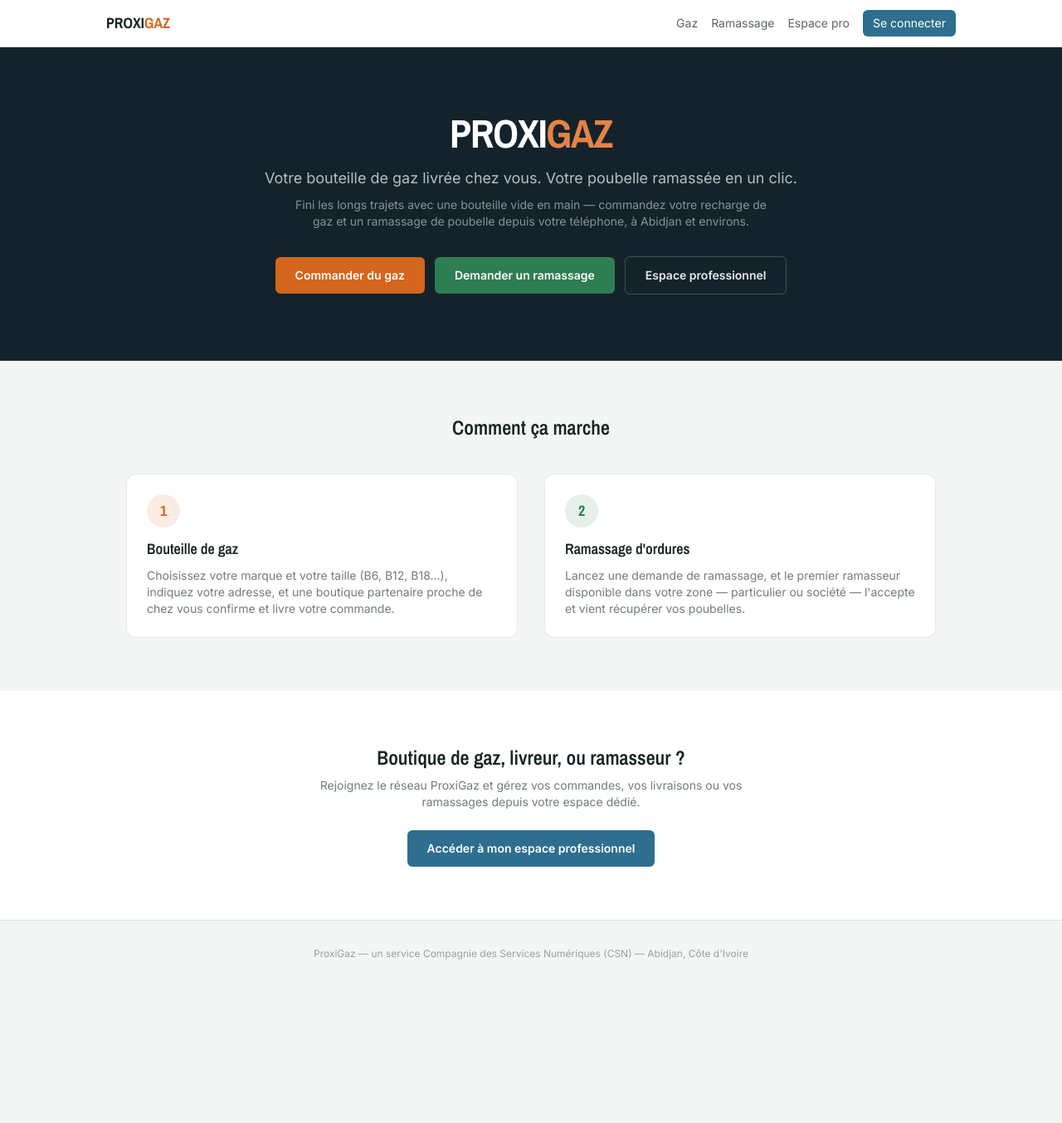
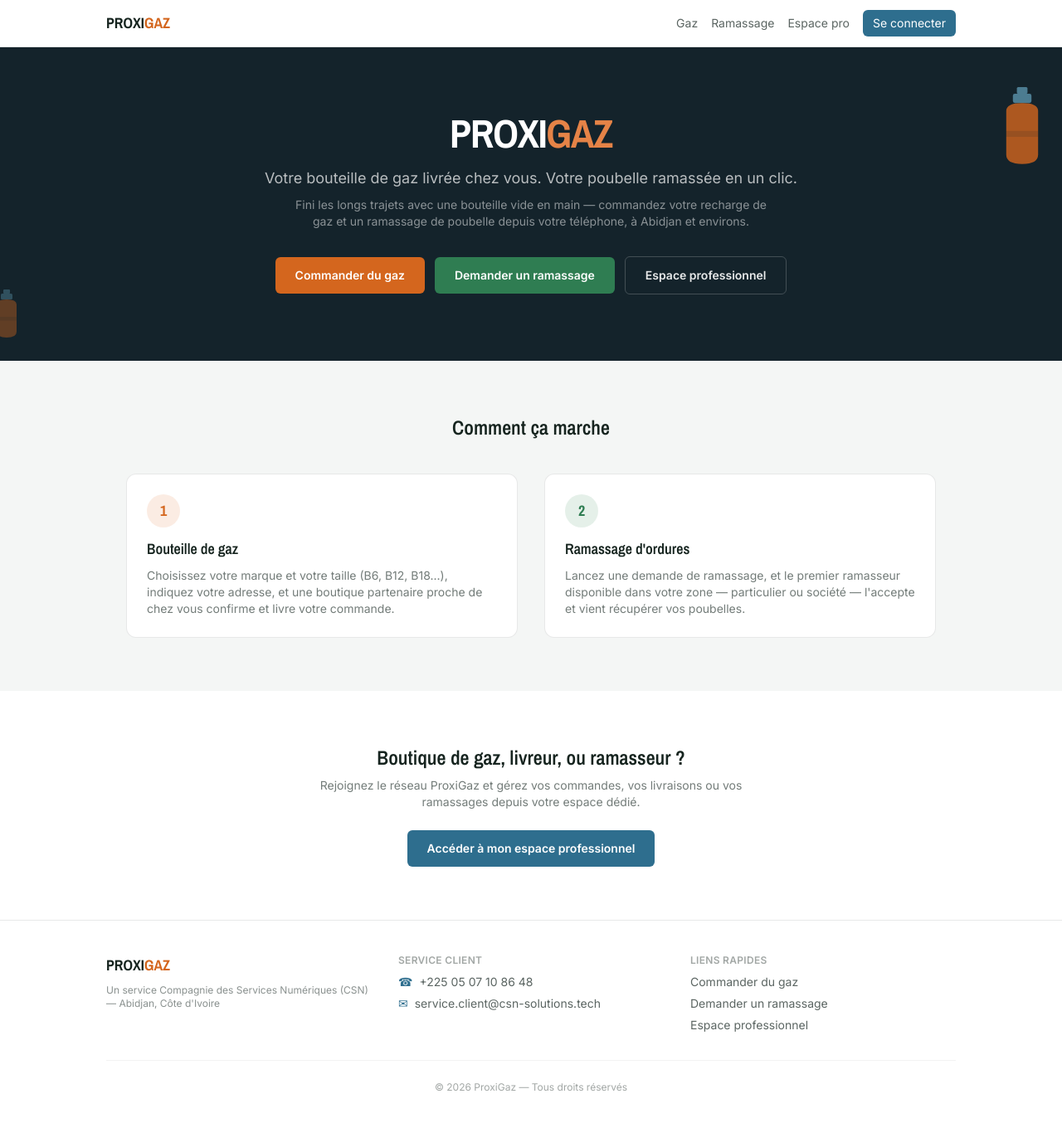
Before and after one commit to keuming/proxygaz-vitrine, a React (Vite) app: page / in a window 1280 px wide. Shown: the top 1354 px of the page at 83% size. Before the commit the page ends 1190 px from the top, so only its background shows below. Built offline with nearby package versions, Linux system fonts and the light colour scheme; no server answers.

Commit message:
Animations (entrées en fondu/glissement, hover, stepper animé), footer avec contact service client (tél + email), favicon.ico multi-résolutions

```diff
--- a/index.html
+++ b/index.html
@@ -9,6 +9,7 @@
     <!-- PWA -->
     <link rel="manifest" href="/manifest.webmanifest" />
     <meta name="theme-color" content="#14232B" />
+    <link rel="icon" href="/favicon.ico" sizes="any" />
     <link rel="icon" type="image/png" sizes="32x32" href="/favicon-32.png" />
     <link rel="icon" type="image/png" sizes="16x16" href="/favicon-16.png" />
     <link rel="apple-touch-icon" href="/apple-touch-icon.png" />
--- a/package.json
+++ b/package.json
@@ -19,6 +19,7 @@
     "@types/react-dom": "^18.3.1",
     "@vitejs/plugin-react": "^4.3.3",
     "autoprefixer": "^10.4.20",
+    "png-to-ico": "^3.0.2",
     "postcss": "^8.4.49",
     "sharp": "^0.35.3",
     "tailwindcss": "^3.4.15",
--- a/src/App.tsx
+++ b/src/App.tsx
@@ -1,6 +1,7 @@
 import { BrowserRouter, Routes, Route, Navigate } from "react-router-dom";
 import { AuthProvider, useAuth, Role } from "./lib/auth";
 import { PublicHeader } from "./components/PublicHeader";
+import { Footer } from "./components/Footer";
 import { InstallPrompt } from "./components/InstallPrompt";
 import { Home } from "./pages/Home";
 import { AuthClient } from "./pages/AuthClient";
@@ -89,6 +90,7 @@ function AppRoutes() {
 
         <Route path="*" element={<Navigate to="/" replace />} />
       </Routes>
+      <Footer />
       <InstallPrompt />
     </>
   );
--- a/src/components/Card.tsx
+++ b/src/components/Card.tsx
@@ -1,8 +1,19 @@
-import { ReactNode } from "react";
+import { ReactNode, CSSProperties } from "react";
 
-export function Card({ children, className = "" }: { children: ReactNode; className?: string }) {
+export function Card({
+  children,
+  className = "",
+  style,
+}: {
+  children: ReactNode;
+  className?: string;
+  style?: CSSProperties;
+}) {
   return (
-    <div className={`rounded-lg border border-ink/10 bg-white shadow-sm ${className}`}>
+    <div
+      className={`rounded-lg border border-ink/10 bg-white shadow-sm transition-all duration-200 ${className}`}
+      style={style}
+    >
       {children}
     </div>
   );
--- /dev/null
+++ b/src/components/Footer.tsx
@@ -0,0 +1,62 @@
+import { useLocation } from "react-router-dom";
+
+export function Footer() {
+  const location = useLocation();
+  if (location.pathname.startsWith("/pro/")) return null;
+
+  return (
+    <footer className="border-t border-ink/10 bg-white px-6 py-10">
+      <div className="mx-auto max-w-5xl">
+        <div className="grid gap-8 sm:grid-cols-3">
+          <div>
+            <div className="font-display text-lg font-bold text-ink">
+              PROXI<span className="text-safety-500">GAZ</span>
+            </div>
+            <p className="mt-2 text-xs text-ink/50">
+              Un service Compagnie des Services Numériques (CSN) — Abidjan, Côte d'Ivoire
+            </p>
+          </div>
+
+          <div>
+            <div className="mb-2 text-xs font-semibold uppercase tracking-wide text-ink/40">
+              Service client
+            </div>
+            <a
+              href="tel:+2250507108648"
+              className="flex items-center gap-2 text-sm text-ink/70 transition-colors hover:text-steel-500"
+            >
+              <span className="text-steel-500">☎</span> +225 05 07 10 86 48
+            </a>
+            <a
+              href="mailto:service.client@csn-solutions.tech"
+              className="mt-1.5 flex items-center gap-2 text-sm text-ink/70 transition-colors hover:text-steel-500"
+            >
+              <span className="text-steel-500">✉</span> service.client@csn-solutions.tech
+            </a>
+          </div>
+
+          <div>
+            <div className="mb-2 text-xs font-semibold uppercase tracking-wide text-ink/40">
+              Liens rapides
+            </div>
+            <div className="flex flex-col gap-1.5 text-sm text-ink/70">
+              <a href="/commander-gaz" className="transition-colors hover:text-steel-500">
+                Commander du gaz
+              </a>
+              <a href="/demander-ramassage" className="transition-colors hover:text-steel-500">
+                Demander un ramassage
+              </a>
+              <a href="/pro" className="transition-colors hover:text-steel-500">
+                Espace professionnel
+              </a>
+            </div>
+          </div>
+        </div>
+
+        <div className="mt-8 border-t border-ink/5 pt-6 text-center text-xs text-ink/40">
+          © {new Date().getFullYear()} ProxiGaz — Tous droits réservés
+        </div>
+      </div>
+    </footer>
+  );
+}
--- a/src/components/InstallPrompt.tsx
+++ b/src/components/InstallPrompt.tsx
@@ -38,7 +38,7 @@ export function InstallPrompt() {
   if (!visible) return null;
 
   return (
-    <div className="fixed bottom-4 left-1/2 z-40 flex w-[calc(100%-2rem)] max-w-md -translate-x-1/2 items-center justify-between gap-3 rounded-lg bg-panel px-4 py-3 text-white shadow-xl">
+    <div className="fixed bottom-4 left-1/2 z-40 flex w-[calc(100%-2rem)] max-w-md -translate-x-1/2 animate-slide-up items-center justify-between gap-3 rounded-lg bg-panel px-4 py-3 text-white shadow-xl">
       <div className="text-sm">
         <div className="font-medium">Installer ProxiGaz</div>
         <div className="text-xs text-white/60">Accès rapide depuis votre écran d'accueil</div>
--- a/src/pages/Home.tsx
+++ b/src/pages/Home.tsx
@@ -1,38 +1,65 @@
 import { Link } from "react-router-dom";
+
+function BouteilleFlottante({ className = "" }: { className?: string }) {
+  return (
+    <svg
+      viewBox="0 0 160 160"
+      className={`animate-float ${className}`}
+      style={{ animationDelay: "0.3s" }}
+    >
+      <rect x="66" y="30" width="28" height="14" rx="3" fill="#5B93AC" />
+      <rect x="72" y="20" width="16" height="10" rx="2" fill="#5B93AC" />
+      <path
+        d="M 56 56 Q 56 44 80 44 Q 104 44 104 56 L 104 122 Q 104 136 80 136 Q 56 136 56 122 Z"
+        fill="#D4661E"
+      />
+      <rect x="56" y="86" width="48" height="9" fill="#14232B" opacity="0.15" />
+    </svg>
+  );
+}
 
 export function Home() {
   return (
     <div>
       {/* Hero */}
-      <section className="bg-panel px-6 py-20 text-white">
-        <div className="mx-auto max-w-4xl text-center">
-          <div className="font-display text-4xl font-bold tracking-tight sm:text-5xl">
+      <section className="relative overflow-hidden bg-panel px-6 py-20 text-white">
+        <BouteilleFlottante className="pointer-events-none absolute -right-4 top-8 hidden w-32 opacity-80 sm:block" />
+        <BouteilleFlottante className="pointer-events-none absolute -left-8 bottom-4 hidden w-20 opacity-40 sm:block" />
+
+        <div className="relative mx-auto max-w-4xl text-center">
+          <div className="animate-fade-in font-display text-4xl font-bold tracking-tight sm:text-5xl">
             PROXI<span className="text-safety-400">GAZ</span>
           </div>
-          <p className="mt-4 text-lg text-white/70">
+          <p className="mt-4 animate-fade-in text-lg text-white/70" style={{ animationDelay: "0.1s" }}>
             Votre bouteille de gaz livrée chez vous. Votre poubelle ramassée en un clic.
           </p>
-          <p className="mx-auto mt-2 max-w-xl text-sm text-white/50">
+          <p
+            className="mx-auto mt-2 max-w-xl animate-fade-in text-sm text-white/50"
+            style={{ animationDelay: "0.2s" }}
+          >
             Fini les longs trajets avec une bouteille vide en main — commandez votre recharge de
             gaz et un ramassage de poubelle depuis votre téléphone, à Abidjan et environs.
           </p>
 
-          <div className="mt-8 flex flex-wrap items-center justify-center gap-3">
+          <div
+            className="mt-8 flex animate-fade-in flex-wrap items-center justify-center gap-3"
+            style={{ animationDelay: "0.3s" }}
+          >
             <Link
               to="/commander-gaz"
-              className="rounded-md bg-safety-500 px-6 py-3 text-sm font-semibold text-white hover:bg-safety-600"
+              className="rounded-md bg-safety-500 px-6 py-3 text-sm font-semibold text-white transition-all hover:scale-105 hover:bg-safety-600"
             >
               Commander du gaz
             </Link>
             <Link
               to="/demander-ramassage"
-              className="rounded-md bg-gaz-500 px-6 py-3 text-sm font-semibold text-white hover:bg-gaz-600"
+              className="rounded-md bg-gaz-500 px-6 py-3 text-sm font-semibold text-white transition-all hover:scale-105 hover:bg-gaz-600"
             >
               Demander un ramassage
             </Link>
             <Link
               to="/pro"
-              className="rounded-md border border-white/20 px-6 py-3 text-sm font-semibold text-white/90 hover:bg-white/10"
+              className="rounded-md border border-white/20 px-6 py-3 text-sm font-semibold text-white/90 transition-all hover:scale-105 hover:bg-white/10"
             >
               Espace professionnel
             </Link>
@@ -46,7 +73,7 @@ export function Home() {
           Comment ça marche
         </h2>
         <div className="mt-10 grid gap-8 sm:grid-cols-2">
-          <div className="rounded-xl border border-ink/10 bg-white p-6">
+          <div className="animate-slide-up rounded-xl border border-ink/10 bg-white p-6 transition-all hover:-translate-y-1 hover:shadow-lg">
             <div className="mb-3 inline-flex h-10 w-10 items-center justify-center rounded-full bg-safety-400/15 font-display text-lg font-bold text-safety-500">
               1
             </div>
@@ -56,7 +83,10 @@ export function Home() {
               et une boutique partenaire proche de chez vous confirme et livre votre commande.
             </p>
           </div>
-          <div className="rounded-xl border border-ink/10 bg-white p-6">
+          <div
+            className="animate-slide-up rounded-xl border border-ink/10 bg-white p-6 transition-all hover:-translate-y-1 hover:shadow-lg"
+            style={{ animationDelay: "0.1s" }}
+          >
             <div className="mb-3 inline-flex h-10 w-10 items-center justify-center rounded-full bg-gaz-400/15 font-display text-lg font-bold text-gaz-500">
               2
             </div>
@@ -81,16 +111,12 @@ export function Home() {
           </p>
           <Link
             to="/pro"
-            className="mt-6 inline-block rounded-md bg-steel-500 px-6 py-3 text-sm font-semibold text-white hover:bg-steel-600"
+            className="mt-6 inline-block rounded-md bg-steel-500 px-6 py-3 text-sm font-semibold text-white transition-all hover:scale-105 hover:bg-steel-600"
           >
             Accéder à mon espace professionnel
           </Link>
         </div>
       </section>
-
-      <footer className="border-t border-ink/10 px-6 py-8 text-center text-xs text-ink/40">
-        ProxiGaz — un service Compagnie des Services Numériques (CSN) — Abidjan, Côte d'Ivoire
-      </footer>
     </div>
   );
 }
--- a/tailwind.config.js
+++ b/tailwind.config.js
@@ -34,6 +34,41 @@ export default {
         body: ["Inter", "sans-serif"],
         data: ["IBM Plex Mono", "monospace"],
       },
+      keyframes: {
+        fadeIn: {
+          "0%": { opacity: "0", transform: "translateY(8px)" },
+          "100%": { opacity: "1", transform: "translateY(0)" },
+        },
+        slideUp: {
+          "0%": { opacity: "0", transform: "translateY(24px)" },
+          "100%": { opacity: "1", transform: "translateY(0)" },
+        },
+        scaleIn: {
+          "0%": { opacity: "0", transform: "scale(0.9)" },
+          "100%": { opacity: "1", transform: "scale(1)" },
+        },
+        float: {
+          "0%, 100%": { transform: "translateY(0)" },
+          "50%": { transform: "translateY(-10px)" },
+        },
+        pulseSoft: {
+          "0%, 100%": { opacity: "1" },
+          "50%": { opacity: "0.55" },
+        },
+        checkPop: {
+          "0%": { transform: "scale(0)" },
+          "60%": { transform: "scale(1.25)" },
+          "100%": { transform: "scale(1)" },
+        },
+      },
+      animation: {
+        "fade-in": "fadeIn 0.5s ease-out both",
+        "slide-up": "slideUp 0.4s cubic-bezier(0.16, 1, 0.3, 1) both",
+        "scale-in": "scaleIn 0.3s ease-out both",
+        float: "float 4s ease-in-out infinite",
+        "pulse-soft": "pulseSoft 1.8s ease-in-out infinite",
+        "check-pop": "checkPop 0.4s cubic-bezier(0.34, 1.56, 0.64, 1) both",
+      },
     },
   },
   plugins: [],
```
Also changed, not shown: src/pages/CommanderGaz.tsx (+7 -3 lines), src/pages/SuiviCommande.tsx (+11 -7 lines), 2 other files (tests, documents, lock files or other folders).
